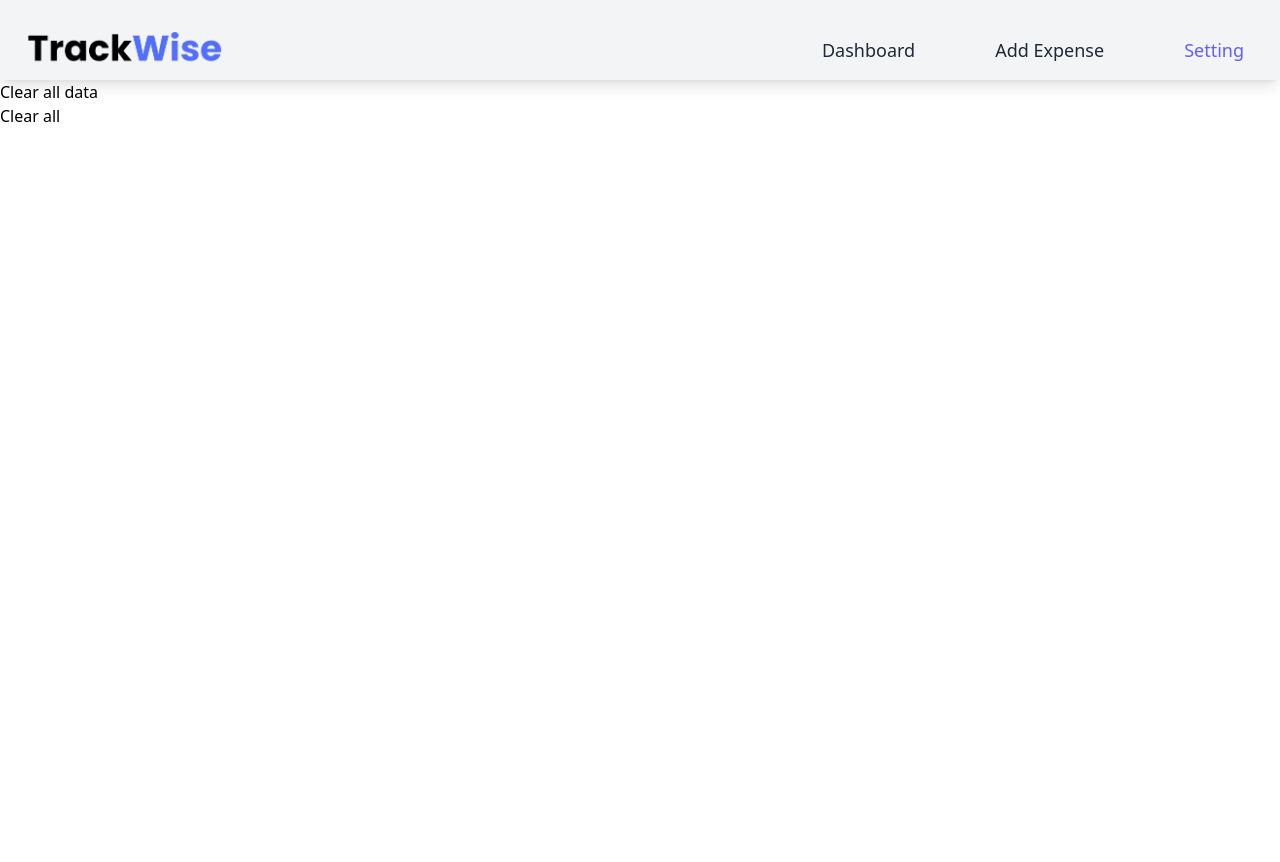
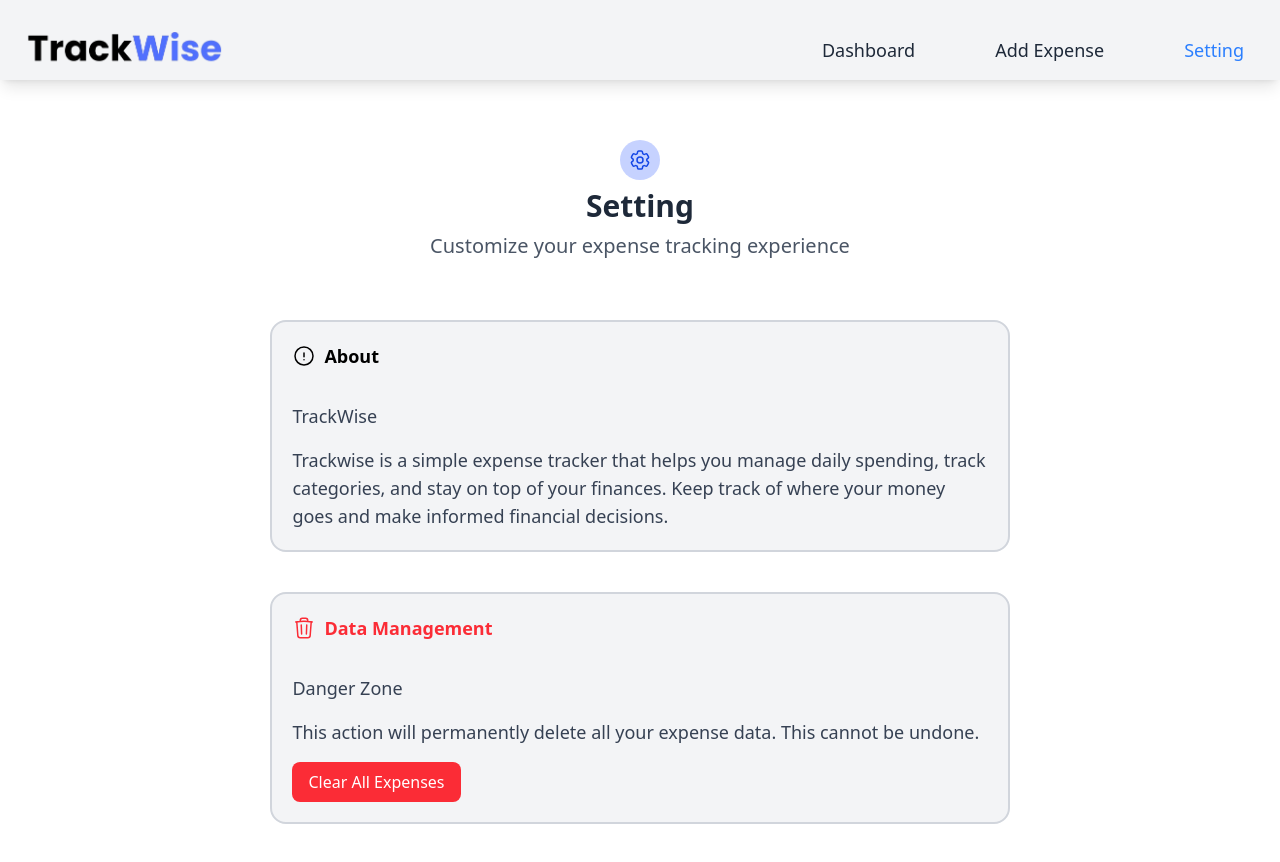
Before and after one commit to itsgauravkumar07/expenses-tracker, a React (Vite) app: page /setting in a window 1280 px wide. Shown: the top 862 px of the page. Before the commit the page ends 800 px from the top, so only its background shows below. Built offline with nearby package versions, Linux system fonts and the light colour scheme.

Commit message:
style: Style the setting page

```diff
--- a/src/components/Navbar.jsx
+++ b/src/components/Navbar.jsx
@@ -25,8 +25,8 @@ function Navbar(){
                     <NavLink
                         key={link.to}
                         to={link.to}
-                        className={({isActive}) => `px-3 py-2 text-lg font-medium hover:text-indigo-500 ${
-                        isActive ? "text-indigo-500" : "text-gray-800"
+                        className={({isActive}) => `px-3 py-2 text-lg font-medium hover:text-blue-500 ${
+                        isActive ? "text-blue-500" : "text-gray-800"
                         }`}
                     >
                         {link.name}
@@ -47,8 +47,8 @@ function Navbar(){
                             <NavLink
                                 key={link.to}
                                 to={link.to}
-                                className={({isActive}) => `px-3 py-2 text-lg font-medium hover:text-indigo-500 ${
-                                isActive ? "text-indigo-500" : "text-gray-800"
+                                className={({isActive}) => `px-3 py-2 text-lg font-medium hover:text-blue-500 ${
+                                isActive ? "text-blue-500" : "text-gray-800"
                                 }`}
                                 onClick={() => setOnMenu(false)}
                             >
--- a/src/index.css
+++ b/src/index.css
@@ -20,7 +20,7 @@
 
     /* Buttons */
     .primaryBtn {
-        @apply bg-violet-600 text-white px-4 py-2 rounded-lg hover:bg-violet-700 transition w-full shadow-sm
+        @apply bg-blue-600 text-white px-4 py-2 rounded-lg hover:bg-blue-700 transition w-full shadow-sm
     }
 
     .secondaryBtn {
@@ -28,7 +28,7 @@
     }
 
     .dangerBtn {
-        @apply bg-red-500 text-white px-4 py-2 rounded-lg hover:bg-red-600 transition
+        @apply bg-red-500 text-white px-4 py-2 rounded-lg hover:bg-red-700 transition mt-4
     }
 
 
@@ -61,7 +61,7 @@
     }
 
     .subHeading {
-        @apply text-lg md:text-xl font-medium text-gray-600
+        @apply text-lg md:text-xl text-gray-600
     }
 
     .cardHeading {
@@ -145,12 +145,12 @@
         @apply bg-gray-100 border-2 border-gray-300 px-10 py-10 rounded-2xl w-3/5
     }
 
-    .formHeader{
+    .iconHeader{
         @apply flex flex-col justify-center items-center gap-2 mb-5
     }
 
-    .formPlusIcon{
-        @apply w-10 h-10 bg-indigo-300 rounded-3xl px-2
+    .icon{
+        @apply w-10 h-10 bg-indigo-200 rounded-3xl px-2 text-blue-700
     }
 
     .formLabel{
@@ -165,4 +165,14 @@
         @apply text-red-500 pt-0.5 ml-2
     }
 
+
+
+    /* Setting page */
+    .settingCard {
+        @apply bg-gray-100 border-2 border-gray-300 rounded-2xl px-5 py-5 mt-10 w-3/5
+    }
+
+    .SettingCardHeading{
+        @apply flex flex-row gap-2 pb-8 items-center
+    }
 }
--- a/src/pages/AddExpense.jsx
+++ b/src/pages/AddExpense.jsx
@@ -72,8 +72,8 @@ function AddExpense(){
     return(
         <div className="formContainer">
                 <div className="form">
-                    <div className="formHeader">
-                        <PlusIcon className="formPlusIcon"/>
+                    <div className="iconHeader">
+                        <PlusIcon className="icon"/>
                         <h1 className="cardHeading">Add new Expense</h1>
                         <p className="cardSubHeading">Keep track of your money by adding expenses</p>
                     </div>
--- a/src/pages/Setting.jsx
+++ b/src/pages/Setting.jsx
@@ -1,6 +1,7 @@
 import { deleteAllExpense } from "../services/localStorage";
 import { toast, ToastContainer } from "react-toastify";
 import "react-toastify/dist/ReactToastify.css";
+import { Cog6ToothIcon, ExclamationCircleIcon, TrashIcon } from "@heroicons/react/24/outline";
 
 function Setting(){
 
@@ -11,9 +12,39 @@ function Setting(){
         notify();
     }
     return(
-        <div>
-            <p>Clear all data</p>
-            <button onClick={handleDelete}>Clear all</button>
+        <div className="mx-6 my-15 flex flex-col items-center justify-center">
+           <div className="iconHeader">
+                <Cog6ToothIcon className="icon"/>
+                <h1 className="heading">Setting</h1>
+                <p className="subHeading">Customize your expense tracking experience</p>
+            </div>
+
+            <div className="settingCard">
+                <div className="SettingCardHeading">
+                    <ExclamationCircleIcon className="cardIcon text-black"/>
+                    <h1 className="cardHeading text-black font-semibold">About</h1>
+                </div>
+
+                <div className="settingCardBody">
+                    <h1 className="cardHeading">TrackWise</h1>
+                    <p className="cardHeading font-normal pt-4">Trackwise is a simple expense tracker that helps you manage daily spending, track categories, and stay on top of your finances. Keep track of where your money goes and make informed financial decisions.</p>
+                </div>
+            </div>
+
+            <div className="settingCard">
+                <div className="SettingCardHeading">
+                    <TrashIcon className="cardIcon text-red-500"/>
+                    <h1 className="cardHeading text-red-500 font-semibold">Data Management</h1>
+                </div>
+
+                <div className="settingCardBody">
+                    <h1 className="cardHeading">Danger Zone</h1>
+                    <p className="cardHeading font-normal pt-4">This action will permanently delete all your expense data. This cannot be undone.</p>
+                </div>
+
+                <button onClick={handleDelete} className="dangerBtn">Clear All Expenses</button>
+            </div>
+
             <ToastContainer position = "top-right" />
         </div>
     )
```
